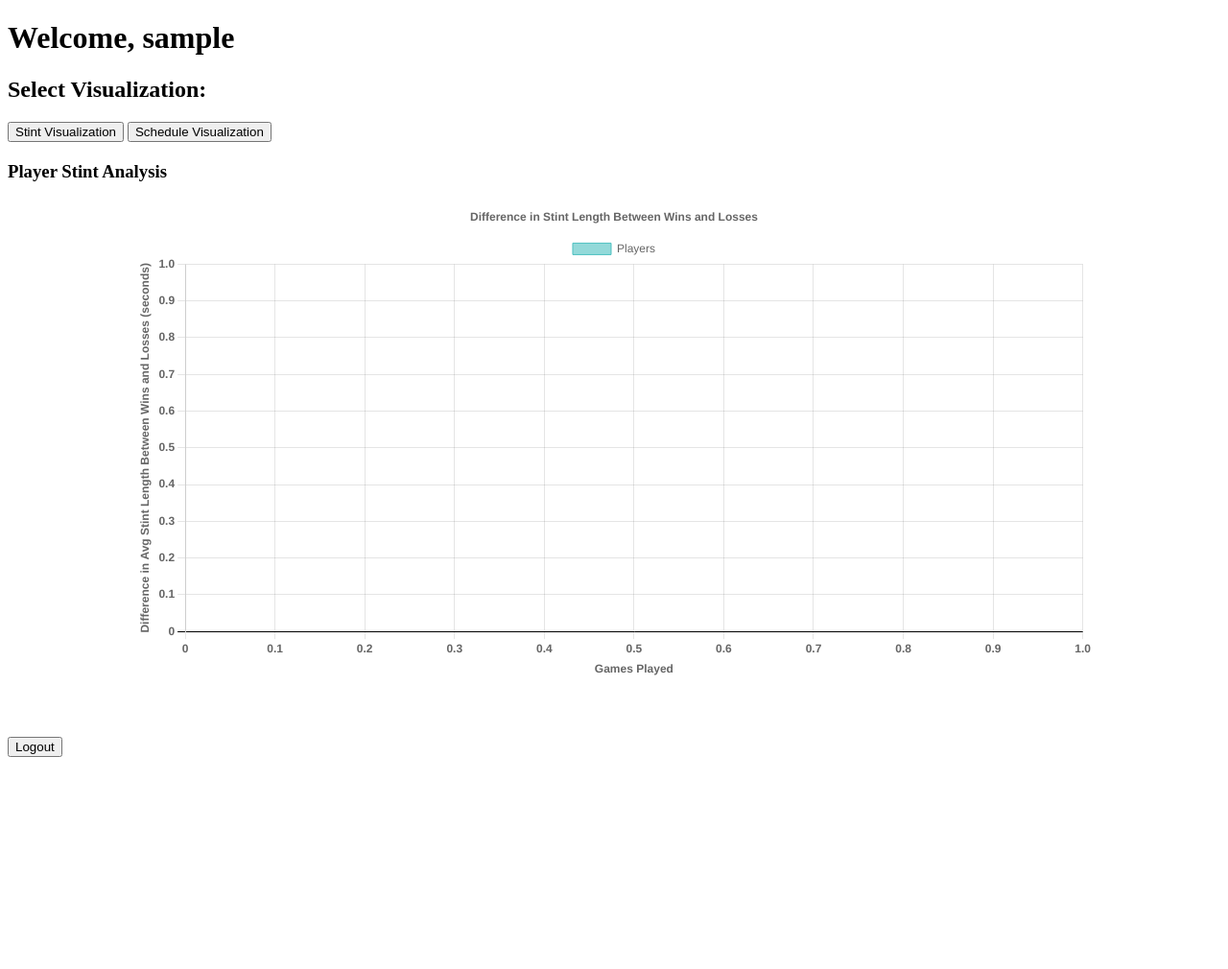
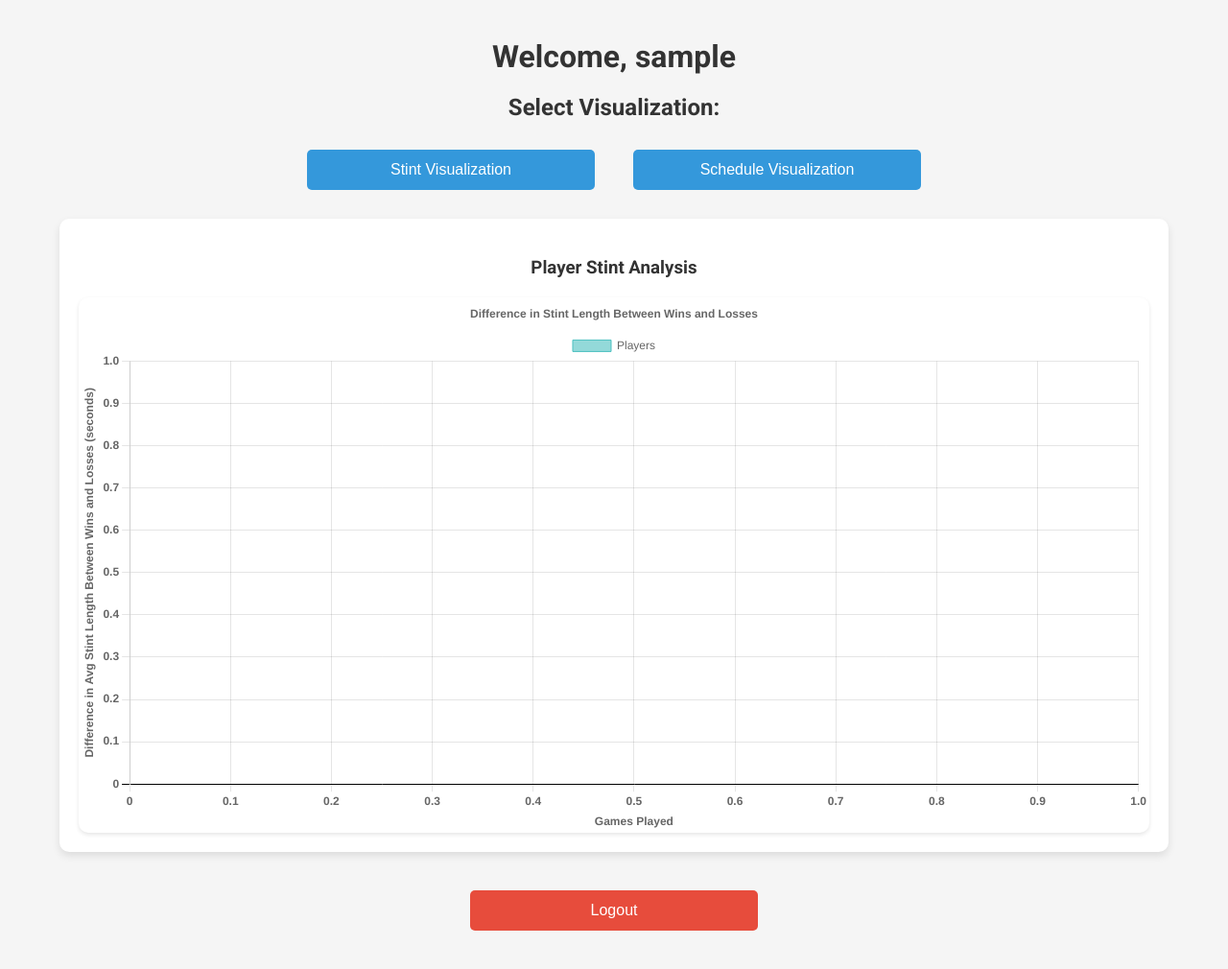
Before and after one commit to oliverdevisser/clippers-proj, a Flask app: page / in a window 1280 px wide. Shown: the whole page at 96% size. Before the commit the page ends 789 px from the top, so only its background shows below. Run offline with Flask 3, Linux system fonts and the light colour scheme; the visitor is signed in with stand-in values (Sample User, id 1); data that the repository does not hold is empty; some libraries are stand-ins or nearby versions.

Commit message:
Render: add styling

```diff
--- a/app.py
+++ b/app.py
@@ -24,6 +24,15 @@ users = {
 # DB_PASSWORD = os.environ.get('DATABASE_PASSWORD', 'postgres')
 
 DATABASE_URL = os.environ.get('DATABASE_URL')
+
+if not DATABASE_URL:
+    DATABASE_HOST = os.environ.get('DATABASE_HOST', 'db')
+    DATABASE_PORT = os.environ.get('DATABASE_PORT', '5432')
+    DATABASE_NAME = os.environ.get('DATABASE_NAME', 'lac_fullstack_dev')
+    DATABASE_USER = os.environ.get('DATABASE_USER', 'postgres')
+    DATABASE_PASSWORD = os.environ.get('DATABASE_PASSWORD', 'postgres')
+    DATABASE_URL = f'postgresql://{DATABASE_USER}:{DATABASE_PASSWORD}@{DATABASE_HOST}:{DATABASE_PORT}/{DATABASE_NAME}'
+
 
 # Function to get a database connection
 def get_db_connection():
@@ -212,27 +221,27 @@ def get_scout_schedule():
         # Calculate team records from game_schedule
         cur.execute("""
             WITH team_records AS (
-                SELECT team_id, team_name, SUM(wins) AS total_wins, SUM(losses) AS total_losses
+                SELECT team_id, team_nickname, SUM(wins) AS total_wins, SUM(losses) AS total_losses
                 FROM (
-                    SELECT gs.home_id AS team_id, ht.teamname AS team_name,
+                    SELECT gs.home_id AS team_id, ht.teamnickname AS team_nickname,
                         CASE WHEN gs.home_score > gs.away_score THEN 1 ELSE 0 END AS wins,
                         CASE WHEN gs.home_score < gs.away_score THEN 1 ELSE 0 END AS losses
                     FROM game_schedule gs
                     JOIN team ht ON gs.home_id = ht.teamid
                     UNION ALL
-                    SELECT gs.away_id AS team_id, at.teamname AS team_name,
+                    SELECT gs.away_id AS team_id, at.teamnickname AS team_nickname,
                         CASE WHEN gs.away_score > gs.home_score THEN 1 ELSE 0 END AS wins,
                         CASE WHEN gs.away_score < gs.home_score THEN 1 ELSE 0 END AS losses
                     FROM game_schedule gs
                     JOIN team at ON gs.away_id = at.teamid
                 ) sub
-                GROUP BY team_id, team_name
+                GROUP BY team_id, team_nickname
             )
             SELECT
                 gs.game_id,
                 gs.game_date,
-                ht.teamname AS home_team,
-                at.teamname AS away_team,
+                ht.teamnickname AS home_team,
+                at.teamnickname AS away_team,
                 (home_record.total_wins + away_record.total_wins) - (home_record.total_losses + away_record.total_losses) AS total_game_difficulty
             FROM game_schedule gs
             JOIN team ht ON gs.home_id = ht.teamid
@@ -242,10 +251,27 @@ def get_scout_schedule():
             ORDER BY gs.game_date;
         """)
 
+        difficulty_levels = [
+            (10, 'purple'),
+            (5, 'red'),
+            (0, '#d4af37'),
+            (-5, '#228b22'),
+            (-10, '#006400')
+        ]
+
         data = cur.fetchall()
         events = []
         for row in data:
             game_id, game_date, home_team, away_team, difficulty = row
+            # Determine color based on difficulty
+            # Determine color based on difficulty
+            for threshold, color in difficulty_levels:
+                if difficulty >= threshold:
+                    event_color = color
+                    break
+            else:
+                event_color = '#006400'  # Default color
+
             event = {
                 'title': f"{home_team} vs {away_team} (Diff: {difficulty})",
                 'start': game_date.isoformat(),
@@ -253,9 +279,11 @@ def get_scout_schedule():
                 'difficulty': difficulty,
                 'home_team': home_team,
                 'away_team': away_team,
-                'game_id': game_id
+                'game_id': game_id,
+                'color': event_color
             }
             events.append(event)
+
         cur.close()
         conn.close()
         return jsonify({'events': events})
@@ -264,15 +292,6 @@ def get_scout_schedule():
         return jsonify({'error': str(e)}), 500
 
 
-
-
-
-
-
-
-# app.py
-
-# app.py
 
 @app.route('/api/coach-schedule')
 def get_coach_schedule():
@@ -289,15 +308,25 @@ def get_coach_schedule():
         # Calculate team records from game_schedule
         cur.execute("""
             WITH team_records AS (
-                SELECT team_id, team_name, SUM(wins) AS total_wins, SUM(losses) AS total_losses
+                SELECT
+                    team_id,
+                    team_name,
+                    SUM(wins) AS total_wins,
+                    SUM(losses) AS total_losses
                 FROM (
-                    SELECT gs.home_id AS team_id, ht.teamname AS team_name,
+                    SELECT
+                        gs.home_id AS team_id,
+                        ht.teamname AS team_name,
                         CASE WHEN gs.home_score > gs.away_score THEN 1 ELSE 0 END AS wins,
                         CASE WHEN gs.home_score < gs.away_score THEN 1 ELSE 0 END AS losses
                     FROM game_schedule gs
                     JOIN team ht ON gs.home_id = ht.teamid
+
                     UNION ALL
-                    SELECT gs.away_id AS team_id, at.teamname AS team_name,
+
+                    SELECT
+                        gs.away_id AS team_id,
+                        at.teamname AS team_name,
                         CASE WHEN gs.away_score > gs.home_score THEN 1 ELSE 0 END AS wins,
                         CASE WHEN gs.away_score < gs.home_score THEN 1 ELSE 0 END AS losses
                     FROM game_schedule gs
@@ -308,8 +337,8 @@ def get_coach_schedule():
             SELECT
                 gs.game_id,
                 gs.game_date,
-                ht.teamname AS home_team,
-                at.teamname AS away_team,
+                ht.teamnickname AS home_team,
+                at.teamnickname AS away_team,
                 CASE
                     WHEN ht.teamname = %s THEN (away_record.total_wins - away_record.total_losses)
                     ELSE (home_record.total_wins - home_record.total_losses)
@@ -324,16 +353,28 @@ def get_coach_schedule():
         """, (team_name, team_name))
 
         data = cur.fetchall()
+        if not data:  # Check if data is empty
+            print(f"No data found for the given team name: {team_name}")
+
+        difficulty_levels = [
+            (5, 'purple'),
+            (2.5, 'red'),
+            (0, '#d4af37'),  # Darker Yellow
+            (-2.5, '#228b22'),  # Darker Green
+            (-5, '#006400')  # Dark Green
+        ]
+
         events = []
         for row in data:
             game_id, game_date, home_team, away_team, difficulty = row
+
             # Determine color based on difficulty
-            if difficulty >= 10:
-                color = 'red'
-            elif difficulty >= 5:
-                color = 'orange'
+            for threshold, color in difficulty_levels:
+                if difficulty >= threshold:
+                    event_color = color
+                    break
             else:
-                color = 'green'
+                event_color = '#006400'  # Default color
 
             event = {
                 'title': f"{home_team} vs {away_team} (Diff: {difficulty})",
@@ -343,7 +384,7 @@ def get_coach_schedule():
                 'home_team': home_team,
                 'away_team': away_team,
                 'game_id': game_id,
-                'color': color
+                'color': event_color
             }
             events.append(event)
 
@@ -356,9 +397,5 @@ def get_coach_schedule():
 
 
 
-
-
-
-
 if __name__ == '__main__':
     app.run(debug=True)
--- a/static/style.css
+++ b/static/style.css
@@ -1,38 +1,170 @@
-/* Make the stint visualization container larger */
-#stintViz {
-    width: 100%;
-    height: 600px; /* Increased height for visualization */
+/* Import Google Font */
+@import url('https://fonts.googleapis.com/css2?family=Roboto:wght@400;700&display=swap');
+
+/* General Styles for All Pages */
+body {
+    font-family: 'Roboto', sans-serif;
+    background-color: #f5f5f5; /* Light gray background */
+    color: #333; /* Dark gray text color */
+    margin: 0;
+    padding: 20px;
+}
+
+/* Heading Styles */
+h1, h2, h3 {
+    text-align: center;
+    color: #333; /* Dark gray for headings */
+    margin-top: 20px;
+    margin-bottom: 20px;
+}
+
+h1 {
+    margin-bottom: 10px;
+}
+
+/* Paragraph Styles */
+p {
+    text-align: center;
+    font-style: italic;
+    color: #555; /* Medium gray for text */
+}
+
+/* General Button Styles */
+button {
+    background-color: #3498db; /* Light blue button color */
+    color: #fff; /* White text */
+    border: none;
+    padding: 12px 20px;
+    margin: 10px;
+    cursor: pointer;
+    font-size: 16px;
+    border-radius: 5px;
+    transition: background-color 0.3s;
+}
+
+button:hover {
+    background-color: #2980b9; /* Darker blue on hover */
+}
+
+/* Logout Button Specific Styles */
+.logout-container {
+    margin-top: 20px;
+    text-align: left;
+    max-width: 1000px;
+    margin: 20px auto 0 auto;
+    clear: both; /* Ensure it appears below floated elements */
+}
+
+.logout-container button {
+    background-color: #e74c3c; /* Red color for logout */
+}
+
+.logout-container button:hover {
+    background-color: #c0392b; /* Darker red on hover */
+}
+
+/* Form Container and Styles */
+form {
+    text-align: center;
+    margin-top: 20px;
+}
+
+form div {
+    margin-bottom: 15px;
+    text-align: center; /* Center the form elements */
+}
+
+form label {
+    display: block;
+    margin-bottom: 5px;
+    font-weight: bold;
+    text-align: left; /* Keep labels left-aligned if desired */
+    width: 80%;
+    max-width: 300px;
+    margin: 0 auto 5px auto;
+}
+
+form input[type="text"], form input[type="password"] {
+    width: 80%; /* Adjust width as needed */
+    max-width: 300px;
+    padding: 10px;
+    margin: 5px auto;
+    display: block;
+    box-sizing: border-box;
+    background-color: #fff;
+    color: #333;
+    border: 1px solid #ddd;
+    border-radius: 4px;
+}
+
+form button {
+    width: 80%; /* Matches the width of input fields */
+    max-width: 300px;
+    padding: 12px 20px;
+    margin: 20px auto;
+    display: block;
+}
+
+
+/* Container for Visualization Buttons */
+.button-container {
     display: flex;
     justify-content: center;
     align-items: center;
-    margin-top: 20px; /* Adds some space above the container */
+    gap: 20px; /* Space between buttons */
 }
 
-/* Adjust the canvas size for the stint chart */
-canvas {
-    max-width: 1000px; /* Increased maximum width */
-    width: 90%; /* Makes the canvas wider */
-    height: 500px; /* Sets a taller fixed height for better visibility */
-    margin: 0 auto;
+.button-container button {
+    flex: 1;
+    max-width: 300px;
+    white-space: nowrap; /* Prevent text wrapping */
 }
 
-/* Make the calendar container smaller */
-#scheduleViz {
-    width: 80%; /* Reduces the width of the calendar container */
-    height: 400px; /* Reduces the height of the calendar */
-    margin: 0 auto; /* Centers the calendar container */
-    margin-top: 20px; /* Adds some space above the container */
+/* Calendar and Visualization Containers */
+#stintViz, #scheduleViz {
+    width: 90%; /* Makes the container wider */
+    max-width: 1200px; /* Sets a maximum width */
+    min-height: 600px; /* Set a minimum height instead of fixed height */
+    height: auto; /* Allow the container to adjust height based on content */
+    margin: 0 auto 40px auto; /* Adds space below the container */
+    margin-top: 20px; /* Adds space above the container */
+    background-color: #fff; /* White background for containers */
+    border-radius: 10px; /* Rounded corners */
+    padding: 20px; /* Adds padding inside the container */
+    box-shadow: 0 4px 8px rgba(0, 0, 0, 0.1); /* Adds a subtle shadow */
 }
 
+/* Calendar inside the container */
 #calendar {
-    max-width: 100%; /* Ensures the calendar does not exceed the container's width */
-    height: 150%; /* Makes the calendar fill the container height */
+    width: 100%; /* Ensures the calendar fills the container's width */
+    color: #333; /* Dark text color */
 }
 
+/* Team Select Dropdown */
 #teamSelect {
-    margin-bottom: 20px;
+    display: block;
+    margin: 0 auto;
+    padding: 10px;
+    width: 200px;
+    border-radius: 4px;
+    background-color: #f5f5f5; /* Light background for dropdown */
+    color: #333; /* Dark text color */
+    border: 1px solid #ddd; /* Light gray border */
 }
 
-h1 + p {
-    font-style: italic;
+/* Chart Canvas */
+canvas {
+    max-width: 100%;
+    height: auto;
+    background-color: #fff; /* White background for the chart */
+    border-radius: 10px;
+    box-shadow: 0 2px 4px rgba(0, 0, 0, 0.1); /* Subtle shadow for charts */
 }
+
+/* Additional Styling for Calendar Events */
+.fc-event {
+    font-size: 14px; /* Slightly smaller font for events */
+    padding: 5px; /* Padding inside event elements */
+    border-radius: 4px; /* Rounded corners for events */
+    color: #fff; /* White text color */
+}
--- a/templates/index.html
+++ b/templates/index.html
@@ -9,7 +9,7 @@
     <link href='https://cdn.jsdelivr.net/npm/fullcalendar@5.11.0/main.min.css' rel='stylesheet' />
     <link rel="stylesheet" href="{{ url_for('static', filename='style.css') }}">
 </head>
-<body>
+<body class="login-page">
     <h1>Welcome, {{ user }}</h1>
     {% if user == 'user_one' %}
         <p>{Performance Scout}</p>
@@ -29,7 +29,7 @@
 
     <!-- Buttons to select the type of visualization -->
     <h2>Select Visualization:</h2>
-    <div>
+    <div class="button-container">
         <button id="stintButton">Stint Visualization</button>
         <button id="scheduleButton">Schedule Visualization</button>
     </div>
@@ -43,6 +43,13 @@
     <div id="scheduleViz" style="display: none;">
         <h3>Game Schedule</h3>
         <div id="calendar"></div>
+    </div>
+
+    <!-- Logout button -->
+    <div class="logout-container">
+        <form action="/logout" method="post">
+            <button type="submit">Logout</button>
+        </form>
     </div>
 
     <script src='https://cdn.jsdelivr.net/npm/fullcalendar@5.11.0/main.min.js'></script>
@@ -196,16 +203,6 @@
                         initialView: 'dayGridMonth',
                         initialDate: initialDate,
                         events: events,
-                        eventDidMount: function(info) {
-                            const difficulty = info.event.extendedProps.difficulty;
-                            if (difficulty >= 10) {
-                                info.el.style.backgroundColor = 'red';
-                            } else if (difficulty >= 5) {
-                                info.el.style.backgroundColor = 'orange';
-                            } else {
-                                info.el.style.backgroundColor = 'green';
-                            }
-                        },
                         eventClick: function(info) {
                             const event = info.event;
                             const details = `
@@ -264,9 +261,6 @@
 
     </script>
 
-    <!-- Logout button -->
-    <form action="/logout" method="post">
-        <button type="submit">Logout</button>
-    </form>
+
 </body>
 </html>
--- a/templates/login.html
+++ b/templates/login.html
@@ -5,7 +5,8 @@
     <title>Login</title>
     <link rel="stylesheet" type="text/css" href="{{ url_for('static', filename='style.css') }}">
 </head>
-<body>
+<body class="login-page">
+    <div class="form-container">
         <h1>Login</h1>
         {% if error %}
             <p style="color: red;">{{ error }}</p>
@@ -21,5 +22,6 @@
             </div>
             <button type="submit">Login</button>
         </form>
+    </div>
 </body>
 </html>
```
Lines whose indentation alone changed are shown as unchanged.
